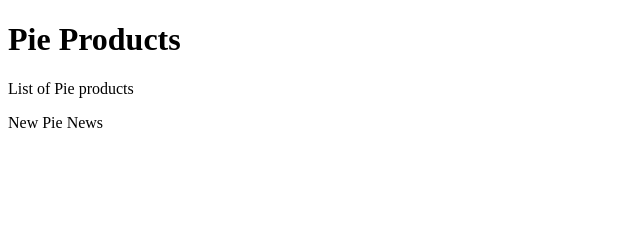
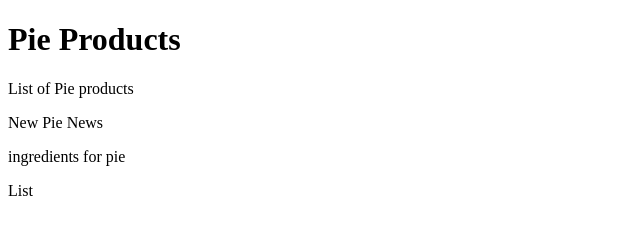
Before and after one commit to ncind/com.pie.demo, a plain HTML site: page WebContent/index.html in a window 1280 px wide. Shown: the whole page, without its empty margins (0-640 px from the left). Drawn offline with Linux system fonts and the light colour scheme.

Commit message:
bug fix
v1.1 bug fix for prod

```diff
--- a/WebContent/index.html
+++ b/WebContent/index.html
@@ -11,7 +11,7 @@
 
 <span> New Pie News</span>
 
-
-
+<p> ingredients for pie</p>
+<p> List </p>
 </body>
 </html>
```
